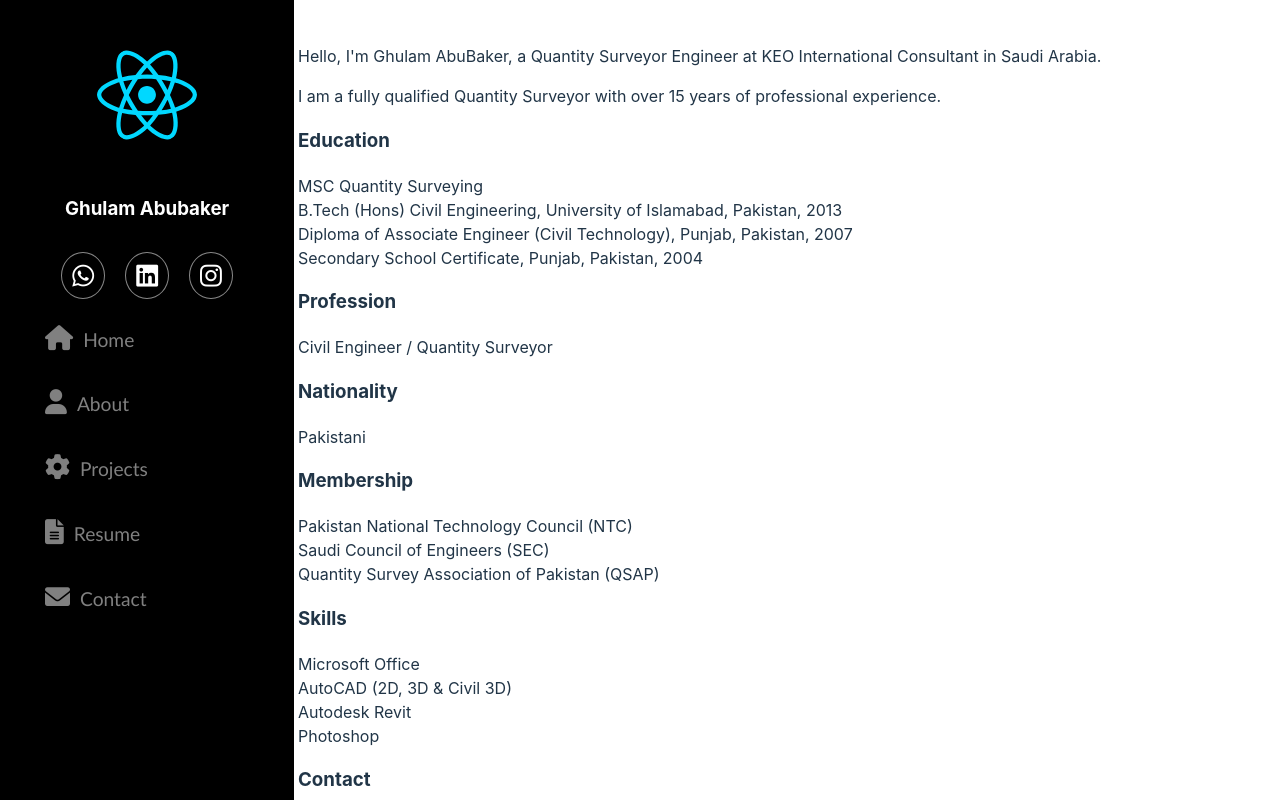
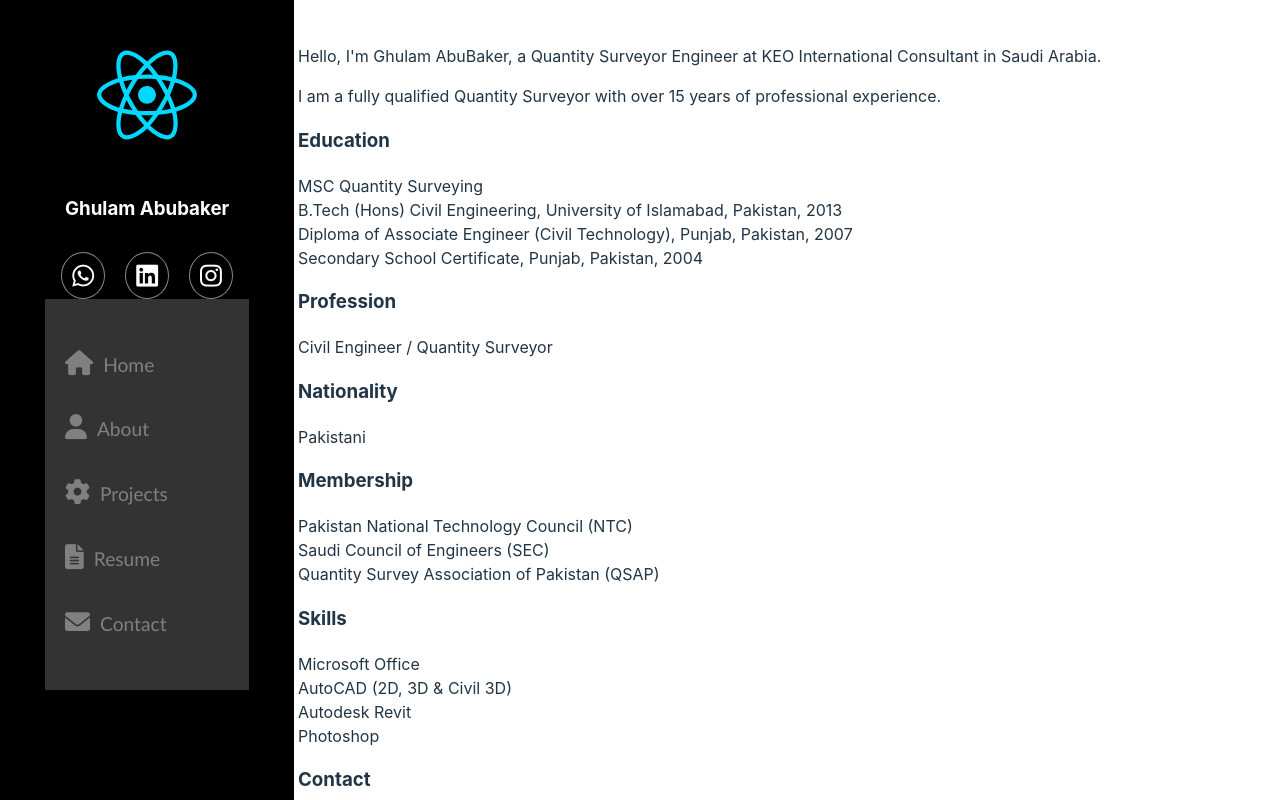
Before and after one commit to turabalizafar/Portfolio-1, a React (Vite) app: page / in a window 1280 px wide. Shown: the top 800 px of the page. Built offline with nearby package versions, Linux system fonts and the light colour scheme.

Commit message:
fix menu bar

```diff
--- a/src/App.css
+++ b/src/App.css
@@ -4,6 +4,39 @@
   padding: 2rem;
   text-align: center;
 } */
+ nav{
+  background: #333;
+  color: white;
+  padding: 10px 20px;
+  display: flex;
+  justify-content: space-between;
+  align-items: center;
+
+ }
+
+ .menu-icon {
+  font-size: 24px;
+  cursor: pointer;
+  display: none;
+
+ }
+
+ .menu {
+  list-style: none;
+  display: flex;
+  margin: 0;
+  padding: 0;
+
+ }
+
+ .menu li{
+  margin: 0 10px;
+ }
+
+ .menu li a {
+  text-decoration: none;
+  color: white;
+ }
 
 @media screen and (max-width: 768px) {
   .menu-icons{
@@ -28,10 +61,6 @@
     text-align: center;
   }
 
-}
-
-.menu-bars{
-  display: none;
 }
 
 .footer1 {
--- a/src/App.jsx
+++ b/src/App.jsx
@@ -37,9 +37,9 @@ function App() {
 function menu_bars(){
   return (
     <nav>
-      <div className="fas fa-bars" onClick={toggleMenu()}>
+      <div class="menu-icon" onClick={toggleMenu()}>
     </div>
-    <ul class="MenuItems" id="menu">
+    <ul class="menu" id="menu">
       <li><a href="#" className="fas fa-home">Home</a></li>
       <li><a href="#" className="fas fa-user">About</a></li>
       <li><a href="#" className="fas fa-cog">Projects</a></li>
```
